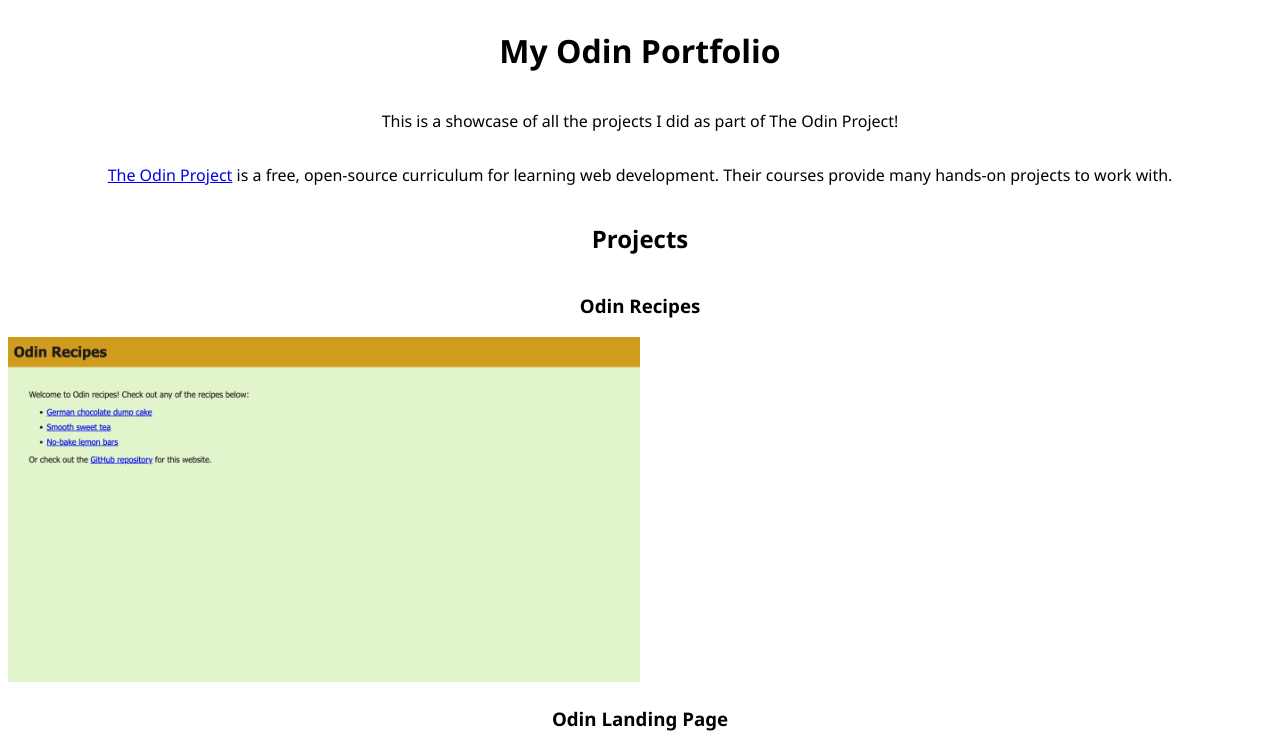
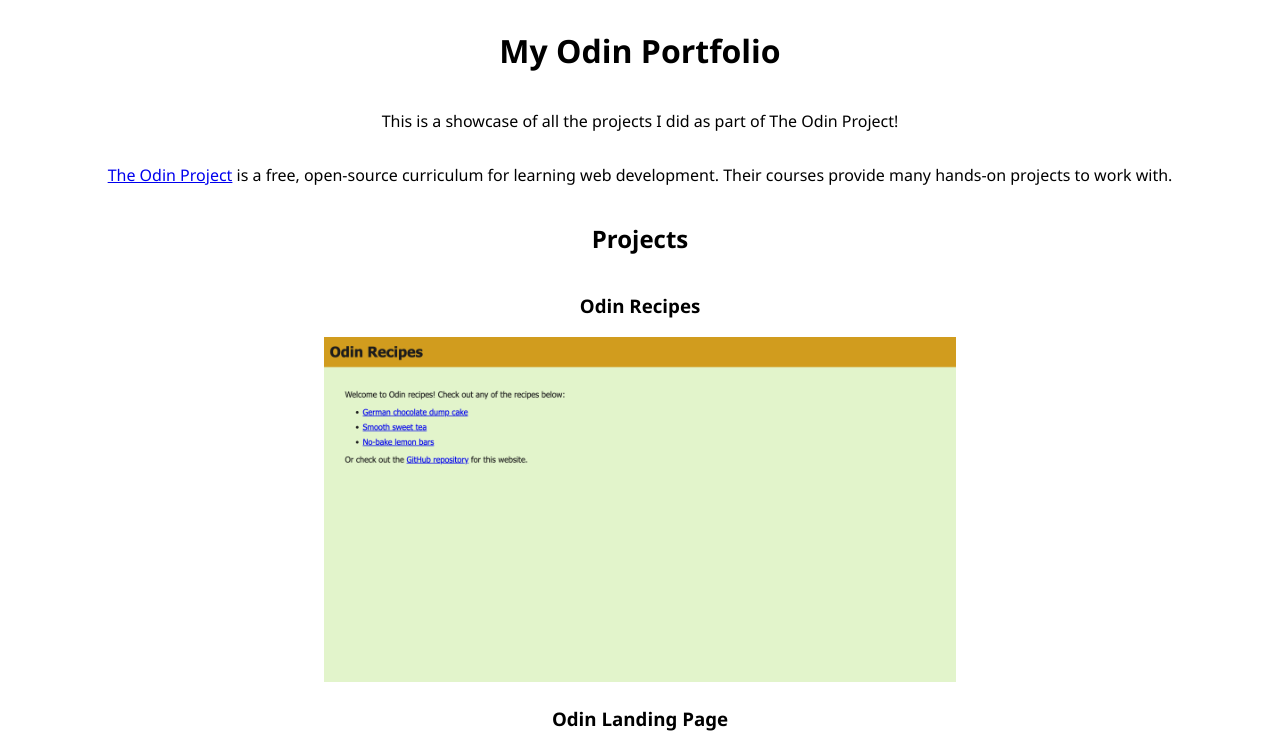
Before and after one commit to riposte-dev/my-odin-portfolio, a plain HTML site: page index.html in a window 1280 px wide. Shown: the top 747 px of the page. Drawn offline with Linux system fonts and the light colour scheme.

Commit message:
Center hyperlinked images

```diff
--- a/style.css
+++ b/style.css
@@ -10,3 +10,7 @@ body {
 img {
     max-width: 50%;
 }
+
+a {
+    text-align: center;
+}
```
